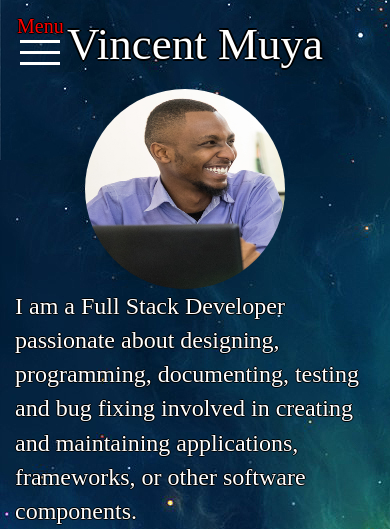
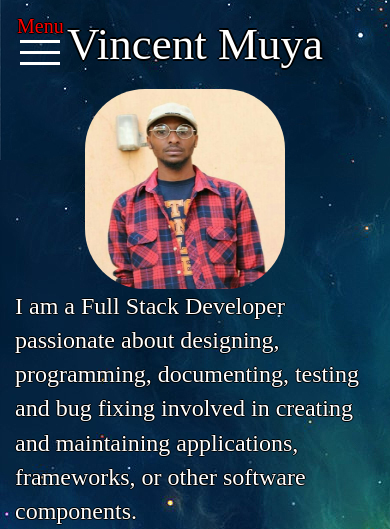
Before and after one commit to vincentmuya/vincentmuya.github.io, a Django app: page / in a window 390 px wide. Shown: the top 529 px of the page. Run offline with Django 3.2, Linux system fonts and the light colour scheme; some libraries are stand-ins or nearby versions; some web fonts are replaced.

Commit message:
updated avatar

```diff
--- a/muya/templates/index.html
+++ b/muya/templates/index.html
@@ -15,7 +15,7 @@
 
   </div>
   <div class="col-md-8">
-    <img src="static/img/me.jpg" alt="Vincent Muya" class="me">
+    <img src="static/img/pic.JPG" alt="Vincent Muya" class="me">
 <p>I am a Full Stack Developer passionate about designing,
  programming, documenting, testing and bug fixing involved in creating and maintaining applications, frameworks, or other software components.<br>
 </p>
@@ -51,19 +51,19 @@
     font-size: 24px;
   }
   .me{
-  border-radius: 50%;
+  border-radius: 30%;
   width: 213px;
   height: 213px;
   vertical-align: middle;
   border: 10;
-  margin-left: 270px;
+  margin-left: 267px;
   margin-right: auto;
    margin-top: 8px;
   /*transform: rotate(270deg);*/
   }
   @media screen and (max-width: 650px) {
     .me{
-    border-radius: 50%;
+    border-radius: 30%;
     width: 200px;
     height: 200px;
     vertical-align: middle;
```
Also changed, not shown: static/img/muya.JPG (deleted), static/img/pic.JPG (added).
